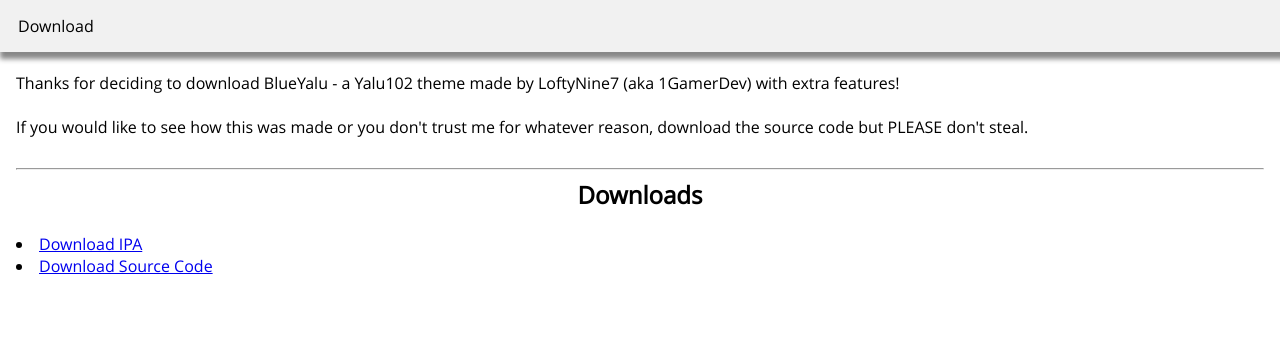
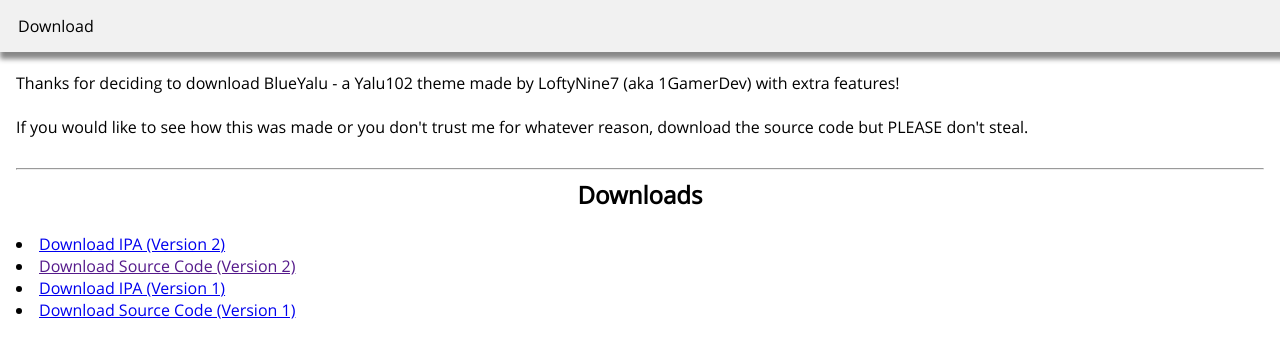
Before and after one commit to akshistic/loftynine7.github.io, a plain HTML site: page BlueYaluDL.html in a window 1280 px wide. Drawn offline with Linux system fonts and the light colour scheme.

Commit message:
Update BlueYaluDL.html

```diff
--- a/BlueYaluDL.html
+++ b/BlueYaluDL.html
@@ -82,8 +82,10 @@ margin: 0;
   If you would like to see how this was made or you don't trust me for whatever reason, download the source code but PLEASE don't steal.<br><br>
   <hr>
   <font size="5"><center><b>Downloads</b></center></font><br>
-  <li><a href="https://www.dropbox.com/s/tvfuw21ateq99n4/BlueYalu.ipa?dl=1">Download IPA</a></li>
-  <li><a href="https://www.dropbox.com/s/48dupgjprjzww4c/BlueYalu.zip?dl=1">Download Source Code</a></li>
+  <li><a href="https://www.dropbox.com/s/634m7tnd6yu3upb/BlueYalu2.ipa?dl=1">Download IPA (Version 2)</a></li>
+  <li><a href="" style="cursor: no;">Download Source Code (Version 2)</a></li>
+  <li><a href="https://www.dropbox.com/s/tvfuw21ateq99n4/BlueYalu.ipa?dl=1">Download IPA (Version 1)</a></li>
+  <li><a href="https://www.dropbox.com/s/48dupgjprjzww4c/BlueYalu.zip?dl=1">Download Source Code (Version 1)</a></li>
   </div>
 </body>
 </html>
```
